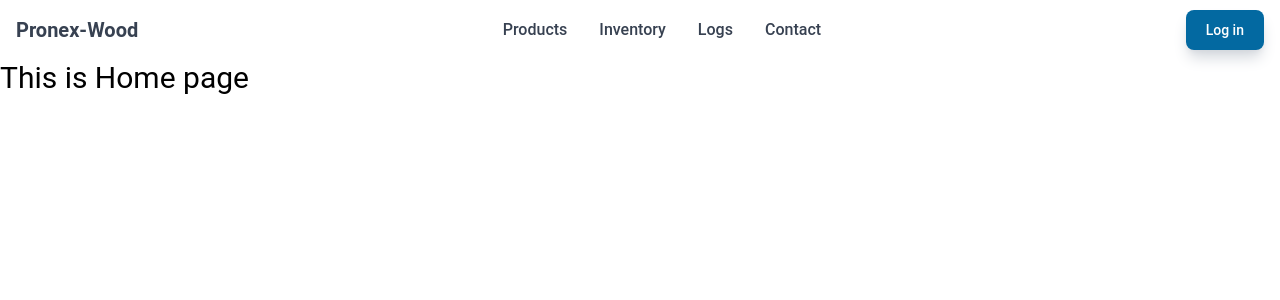
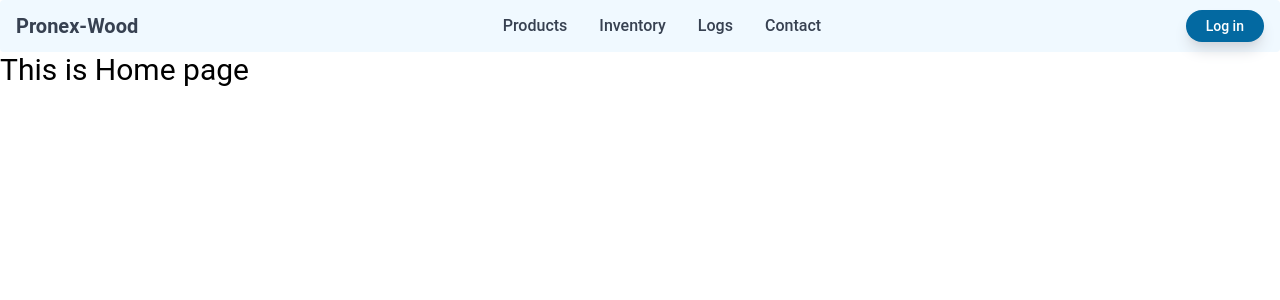
Before and after one commit to kmrajibfaysal/pronex-wood-km, a React (Create React App) app: page / in a window 1280 px wide. Shown: the top 300 px of the page. Built offline with nearby package versions, Linux system fonts and the light colour scheme.

Commit message:
added active route style and completed nav bar

```diff
--- a/src/Shared/Header.js
+++ b/src/Shared/Header.js
@@ -1,19 +1,20 @@
 /* eslint-disable jsx-a11y/anchor-is-valid */
 import React from 'react';
+import ActiveLink from '../hooks/ActiveLink';
 
 function Header() {
     return (
-        <nav className="rounded border-gray-200 bg-white px-2 py-2.5 dark:bg-gray-800 sm:px-4">
+        <nav className=" rounded border-gray-200 bg-sky-50 px-2 py-2.5 transition-all duration-200 dark:bg-gray-800 sm:px-4">
             <div className="container mx-auto flex flex-wrap items-center justify-between">
-                <a href="/" className="flex items-center">
+                <ActiveLink to="/" className="flex items-center">
                     <span className="self-center whitespace-nowrap text-xl font-semibold text-gray-700 dark:text-white">
                         Pronex-Wood
                     </span>
-                </a>
+                </ActiveLink>
                 <div className="flex md:order-2">
                     <button
                         type="button"
-                        className="mr-3 rounded-lg bg-sky-700 px-5 py-2.5 text-center text-sm font-medium text-white shadow-lg shadow-gray-300 hover:bg-sky-800 focus:outline-none focus:ring-4 focus:ring-sky-300 dark:bg-sky-600 dark:hover:bg-sky-700 dark:focus:ring-sky-800 md:mr-0"
+                        className="mr-3 rounded-full bg-sky-700 px-5 py-1.5 text-center text-sm font-medium text-white shadow-lg shadow-gray-300 hover:bg-sky-800 focus:outline-none focus:ring-4 focus:ring-sky-300 dark:bg-sky-600 dark:hover:bg-sky-700 dark:focus:ring-sky-800 md:mr-0"
                     >
                         Log in
                     </button>
@@ -57,24 +58,24 @@ function Header() {
                 >
                     <ul className="mt-4 flex flex-col md:mt-0 md:flex-row md:space-x-8 md:text-sm md:font-medium">
                         <li>
-                            <a href="#" className="nav-link" aria-current="page">
+                            <ActiveLink to="/home" className="nav-link" aria-current="page">
                                 Products
-                            </a>
+                            </ActiveLink>
                         </li>
                         <li>
-                            <a href="#" className="nav-link">
+                            <ActiveLink to="/inventory" className="nav-link">
                                 Inventory
-                            </a>
+                            </ActiveLink>
                         </li>
                         <li>
-                            <a href="#" className="nav-link">
+                            <ActiveLink to="/logs" className="nav-link">
                                 Logs
-                            </a>
+                            </ActiveLink>
                         </li>
                         <li>
-                            <a href="#" className="nav-link">
+                            <ActiveLink to="/contact" className="nav-link">
                                 Contact
-                            </a>
+                            </ActiveLink>
                         </li>
                     </ul>
                 </div>
--- /dev/null
+++ b/src/hooks/ActiveLink.js
@@ -0,0 +1,22 @@
+/* eslint-disable react/jsx-props-no-spreading */
+import React from 'react';
+import { Link, useMatch, useResolvedPath } from 'react-router-dom';
+
+function ActiveLink({ children, to, ...props }) {
+    const resolved = useResolvedPath(to);
+    const match = useMatch({ path: resolved.pathname, end: true });
+
+    return (
+        <Link
+            style={{
+                color: match ? 'rgb(3 105 161)' : '',
+            }}
+            to={to}
+            {...props}
+        >
+            {children}
+        </Link>
+    );
+}
+
+export default ActiveLink;
```
